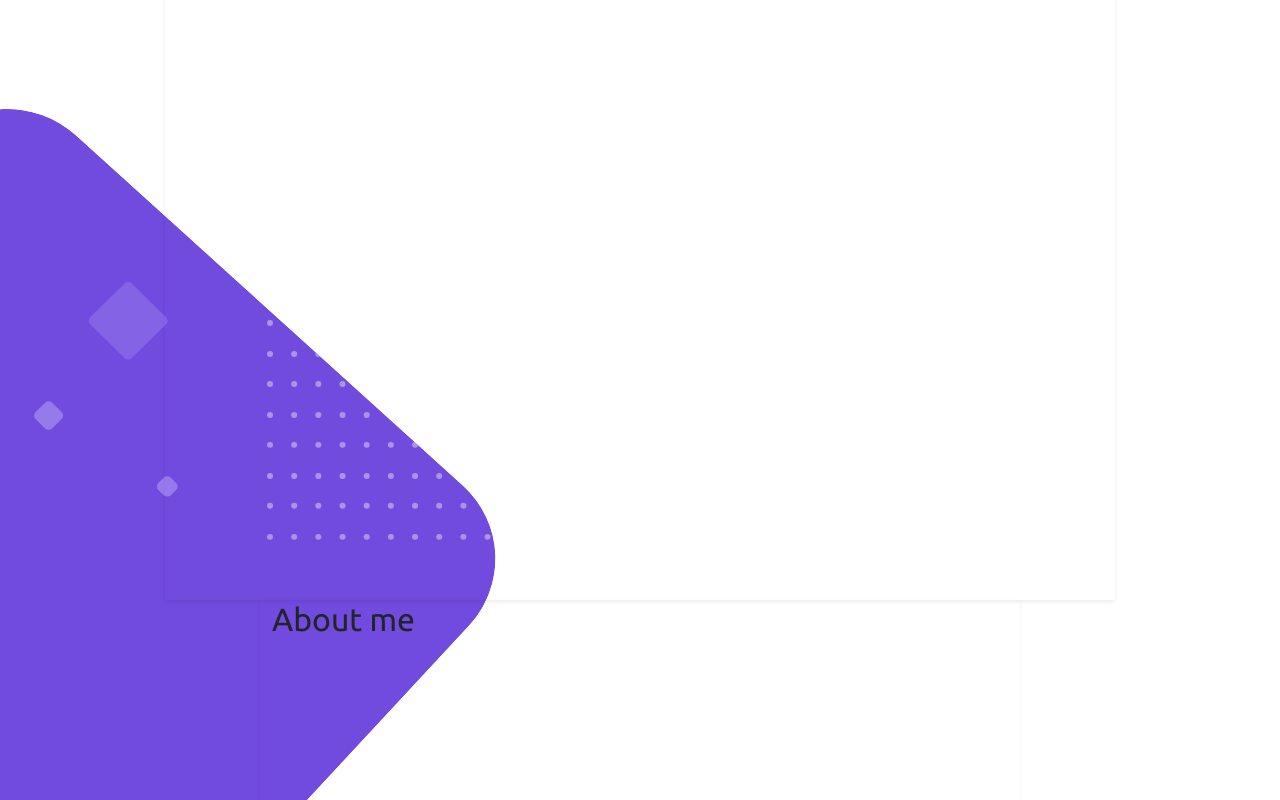
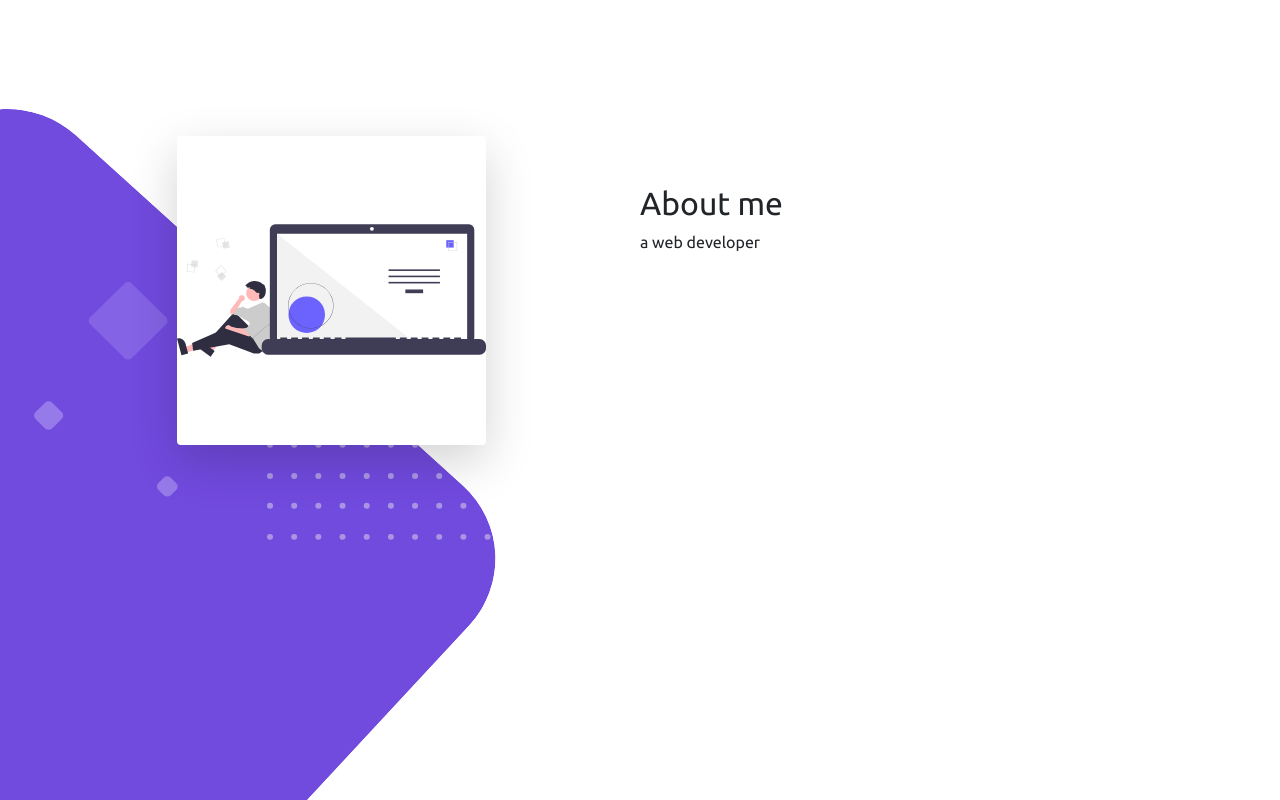
Before and after one commit to BlueZ-95/saad-portfolio, a Next.js app: page / in a window 1280 px wide. Shown: the part 920-1720 px from the top of the page. Built offline with nearby package versions, Linux system fonts and the light colour scheme.

Commit message:
updated main content

```diff
--- a/pages/index.js
+++ b/pages/index.js
@@ -50,13 +50,14 @@ export default function Home() {
 
       {/* Main */}
       <main className={`${styles.mainContainer}`}>
-        <div className={`${styles.aboutMeContainer} container h-100`}>
+        <div className='container h-100'>
           {/* About Me */}
-          <div className="row h-50">
-            <div className='col-sm-10 offset-sm-1 d-flex shadow-sm'>
-              {/* <div className={`${styles.avatarContainer} w-25 h-25 shadow-lg`}></div> */}
-              <div className='col-sm-4'></div>
-              <div className='col-sm-8 d-flex flex-column'>
+          <div className='row h-25'>
+            <div className={`${styles.aboutMeContainer} col-sm-10 offset-sm-1 d-flex`}>
+              <div className={`${styles.aboutMeImage} col-sm-4 rounded shadow-lg`}>
+                <Image src='/AboutMe.svg' width={128} height={128} layout='responsive' />
+              </div>
+              <div className='col-sm-6 offset-sm-2 d-flex flex-column align-items-start justify-content-start pt-5'>
                 <h2>About me</h2>
                 <p>a web developer</p>
               </div>
@@ -64,14 +65,6 @@ export default function Home() {
           </div>
 
           {/* Skills */}
-          <div className="row h-50">
-            <div className='col-sm-8 offset-sm-2 d-flex shadow-sm'>
-              {/* <div className={`${styles.avatarContainer} w-25 h-25 shadow-lg`}></div> */}
-              <div className='d-flex flex-column'>
-                <h2 className='text-center'>About me</h2>
-              </div>
-            </div>
-          </div>
         </div>
       </main>
     </div>
--- a/styles/Home.module.css
+++ b/styles/Home.module.css
@@ -2,7 +2,7 @@
 .headerContainer {
   width: 100%;
   height: 100vh;
-	background: url('../public/HeaderSVG.svg');
+  background: url("../public/HeaderSVG.svg");
   background-repeat: no-repeat;
   background-position-x: right;
 }
@@ -13,7 +13,7 @@
 
 .avatarContainer {
   border-radius: 50%;
-	background: url('../public/avatar.svg');
+  background: url("../public/avatar.svg");
   background-repeat: no-repeat;
   background-position-x: right;
   background-size: cover;
@@ -24,12 +24,18 @@
 .mainContainer {
   width: 100%;
   height: 180vh;
-	background: url('../public/mainContentBG.svg');
+  background: url("../public/mainContentBG.svg");
   background-repeat: no-repeat;
   background-position-y: center;
+  padding-top: 20%;
 }
 
 .aboutMeContainer {
+  /* background-color: white; */
+}
+
+.aboutMeImage {
+  background-color: white;
 }
 
 .skillsContainer {
```
Also changed, not shown: public/AboutMe.svg (added). Lines whose indentation alone changed are shown as unchanged.
